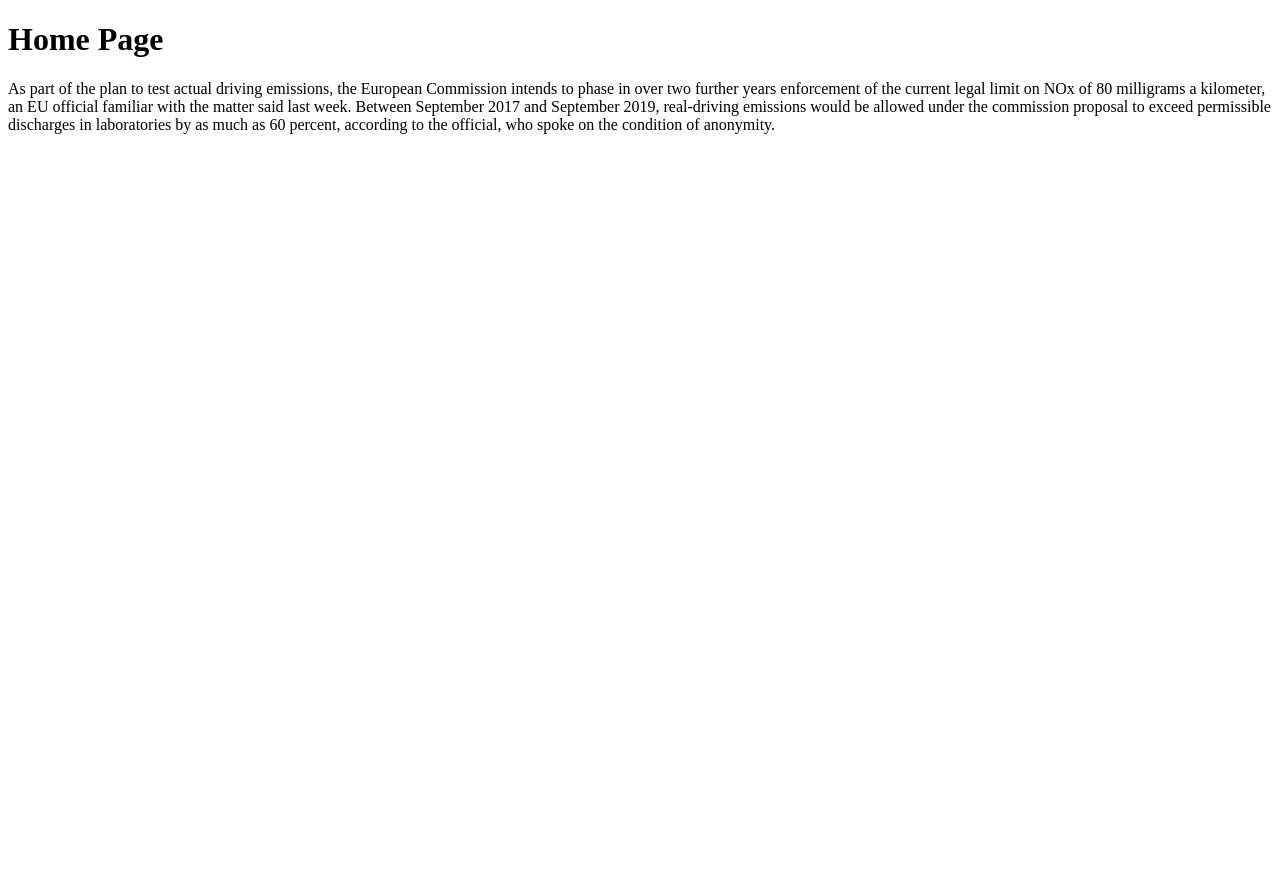
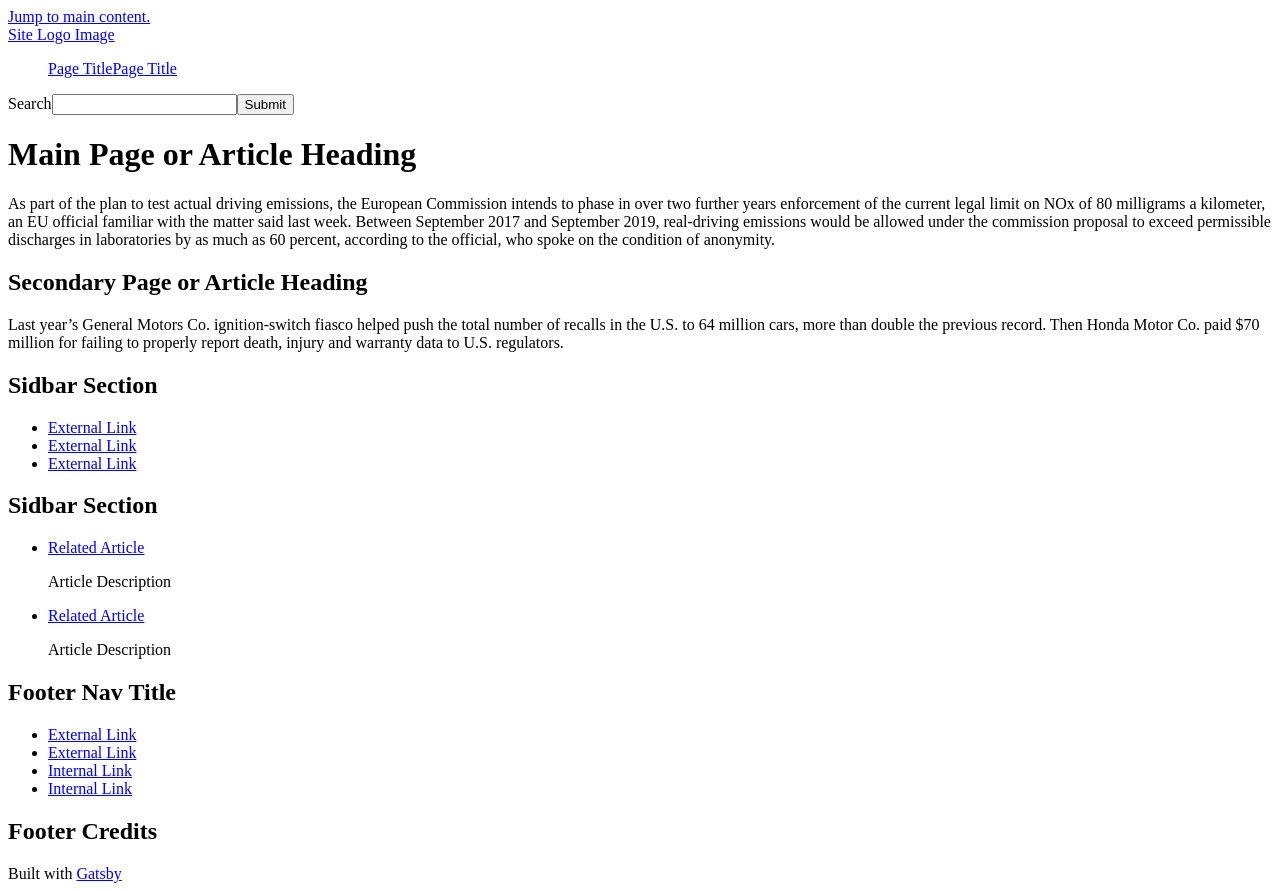
Before and after one commit to workwithizzi/gatsby-boilerplate, a Gatsby site: page / in a window 1280 px wide. Before the commit the page ends 800 px from the top, so only its background shows below. Built offline with nearby package versions, Linux system fonts and the light colour scheme; Gatsby itself is replaced by a stand-in of ours.

Commit message:
basic semantic structure added

```diff
--- /dev/null
+++ b/src/components/Footer.jsx
@@ -0,0 +1,27 @@
+import React from "react"
+import { Link } from "gatsby"
+
+const Footer = () => {
+	return (
+		<footer>
+			<section>
+				<h2>Footer Nav Title</h2>
+				<ul>
+					<li><a href="#">External Link</a></li>
+					<li><a href="#">External Link</a></li>
+					<li><Link to="/">Internal Link</Link></li>
+					<li><Link to="/">Internal Link</Link></li>
+				</ul>
+			</section>
+			<section>
+				<h2>Footer Credits</h2>
+				Built with
+				{` `}
+				<a href="https://www.gatsbyjs.org">Gatsby</a>
+			</section>
+		</footer>
+	)
+}
+
+
+export { Footer }
--- /dev/null
+++ b/src/components/Header.jsx
@@ -0,0 +1,32 @@
+import React from "react"
+import { Link } from "gatsby"
+import { Nav } from "./Nav"
+
+
+const Header = () => {
+	return (
+		<header>
+			{/* Site Logo */}
+			<Link to="/">
+				Site Logo Image
+				{/* {data.site.siteMetadata.title} */}
+				{/* Brand Logo -- see file for info about props */}
+				{/* <Logo /> */}
+			</Link>
+
+			<Nav />
+
+			{/* Search */}
+			<form class="search" role="search">
+				<label>
+					Search
+					<input type="search"/>
+				</label>
+				<button type="submit">Submit</button>
+			</form>
+		</header>
+	)
+}
+
+
+export { Header }
--- /dev/null
+++ b/src/components/Layout.jsx
@@ -0,0 +1,41 @@
+// Basic page structure
+import React from "react"
+import PropTypes from "prop-types"
+
+import { Header } from "./Header"
+import { Sidebar } from "./Sidebar"
+import { Footer } from "./Footer"
+import { SEO } from "./Seo"
+
+
+const Layout = ({ title, children }) => {
+	return (
+		<>
+			<SEO title={title} />
+			{/* Accessibility Skiplink */}
+			<a href="#scroll-main">
+					Jump to main content.
+			</a>
+
+			<Header />
+
+			<main id="scroll-main" role="main">
+				{children}
+			</main>
+
+			<Sidebar />
+
+			<Footer />
+
+		</>
+	)
+}
+
+
+Layout.propTypes = {
+	title: PropTypes.node.isRequired,
+	children: PropTypes.node.isRequired,
+}
+
+
+export { Layout }
--- /dev/null
+++ b/src/components/Nav.jsx
@@ -0,0 +1,17 @@
+import React from "react"
+import { Link } from "gatsby"
+
+
+const Nav = () => {
+	return (
+		<nav>
+			<ul>
+				<Link to="/">Page Title</Link>
+				<Link to="/">Page Title</Link>
+			</ul>
+		</nav>
+	)
+}
+
+
+export { Nav }
--- /dev/null
+++ b/src/components/Seo.jsx
@@ -0,0 +1,87 @@
+// SEO component that injects site metadata into <head>
+
+import React from "react"
+import PropTypes from "prop-types"
+import Helmet from "react-helmet"
+import { useStaticQuery, graphql } from "gatsby"
+
+
+const _META_QUERY = graphql`
+	query {
+		site {
+			siteMetadata {
+				title
+				description
+				author
+			}
+		}
+	}
+`
+
+
+function SEO({ description, lang, meta, title }) {
+	const { site } = useStaticQuery(_META_QUERY)
+	const metaDescription = description || site.siteMetadata.description
+
+	return (
+		<Helmet
+			htmlAttributes={{
+				lang,
+			}}
+			title={title}
+			titleTemplate={`%s | ${site.siteMetadata.title}`}
+			meta={[
+				{
+					name: `description`,
+					content: metaDescription,
+				},
+				{
+					property: `og:title`,
+					content: title,
+				},
+				{
+					property: `og:description`,
+					content: metaDescription,
+				},
+				{
+					property: `og:type`,
+					content: `website`,
+				},
+				{
+					name: `twitter:card`,
+					content: `summary`,
+				},
+				{
+					name: `twitter:creator`,
+					content: site.siteMetadata.author,
+				},
+				{
+					name: `twitter:title`,
+					content: title,
+				},
+				{
+					name: `twitter:description`,
+					content: metaDescription,
+				},
+			].concat(meta)}
+		/>
+	)
+}
+
+
+SEO.defaultProps = {
+	lang: `en`,
+	meta: [],
+	description: ``,
+}
+
+
+SEO.propTypes = {
+	description: PropTypes.string,
+	lang: PropTypes.string,
+	meta: PropTypes.arrayOf(PropTypes.object),
+	title: PropTypes.string.isRequired,
+}
+
+
+export { SEO }
--- /dev/null
+++ b/src/components/Sidebar.jsx
@@ -0,0 +1,34 @@
+import React from "react"
+import { Link } from "gatsby"
+
+
+const Sidebar = () => {
+	return (
+		<aside>
+			<section>
+				<h2>Sidbar Section</h2>
+				<ul>
+					<li><a href="#">External Link</a></li>
+					<li><a href="#">External Link</a></li>
+					<li><a href="#">External Link</a></li>
+				</ul>
+			</section>
+			<section>
+				<h2>Sidbar Section</h2>
+				<ul>
+					<li>
+						<p><Link to="#">Related Article</Link></p>
+						<p>Article Description</p>
+					</li>
+					<li>
+						<p><Link to="#">Related Article</Link></p>
+						<p>Article Description</p>
+					</li>
+				</ul>
+			</section>
+		</aside>
+	)
+}
+
+
+export { Sidebar }
--- a/src/pages/index.jsx
+++ b/src/pages/index.jsx
@@ -1,11 +1,17 @@
 import React from "react"
+import { useStaticQuery, graphql, Link } from "gatsby"
+
+import { Layout } from "../components/Layout"
 
 
 const IndexPage = () => (
-	<>
-		<h1>Home Page</h1>
+	<Layout title="Home">
+		<h1>Main Page or Article Heading</h1>
 		<p>As part of the plan to test actual driving emissions, the European Commission intends to phase in over two further years enforcement of the current legal limit on NOx of 80 milligrams a kilometer, an EU official familiar with the matter said last week. Between September 2017 and September 2019, real-driving emissions would be allowed under the commission proposal to exceed permissible discharges in laboratories by as much as 60 percent, according to the official, who spoke on the condition of anonymity.</p>
-	</>
+
+		<h2>Secondary Page or Article Heading</h2>
+		<p>Last year’s General Motors Co. ignition-switch fiasco helped push the total number of recalls in the U.S. to 64 million cars, more than double the previous record. Then Honda Motor Co. paid $70 million for failing to properly report death, injury and warranty data to U.S. regulators.</p>
+	</Layout>
 )
 
 export default IndexPage
```
